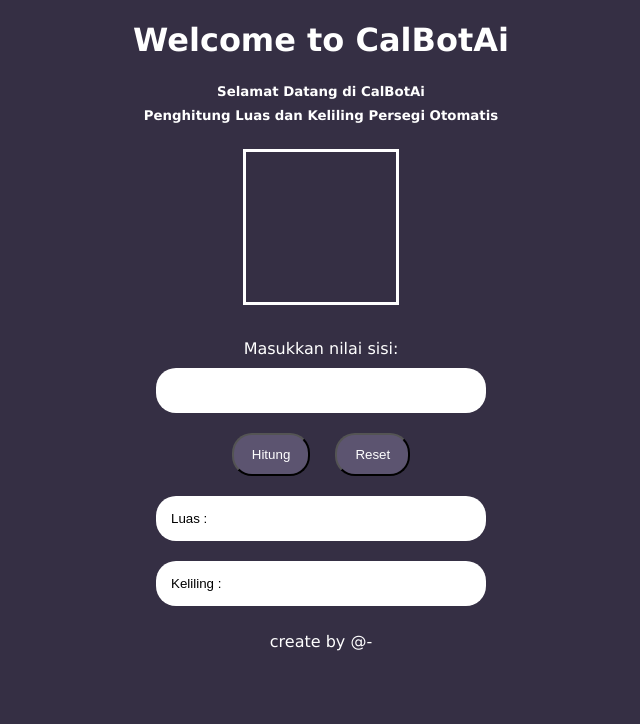
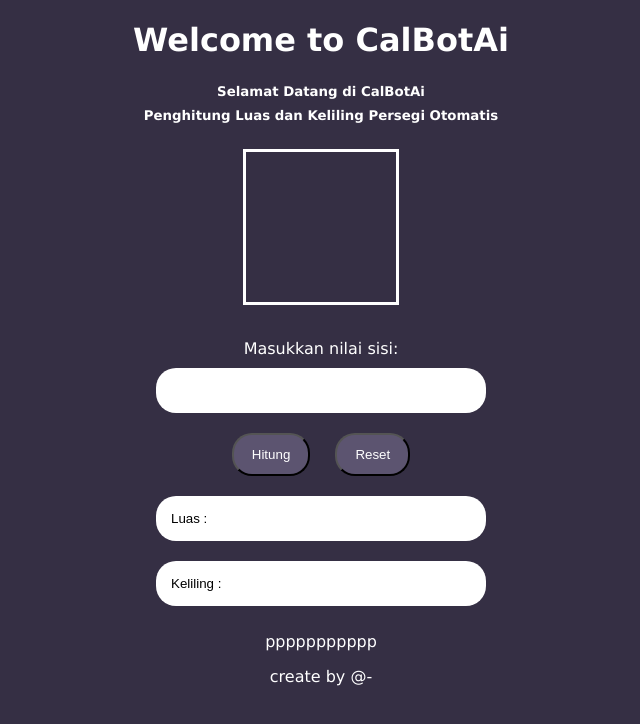
Before and after one commit to revou-fundamental-course/8-jan-24-aisyahseptiani, a plain HTML site: page index.html in a window 1280 px wide. Shown: the whole page, without its empty margins (319-959 px from the left). Drawn offline with Linux system fonts and the light colour scheme.

Commit message:
add html

```diff
--- a/index.html
+++ b/index.html
@@ -22,6 +22,8 @@
       <button type="reset" id="reset">Reset</button><br>
       <input type="text" id="luas" name="luas" value="Luas :" readonly><br>
       <input type="text" id="keliling" name="keliling" value="Keliling :">
+
+      <p>ppppppppppp</p>
     </form>
   </main>
 
```
